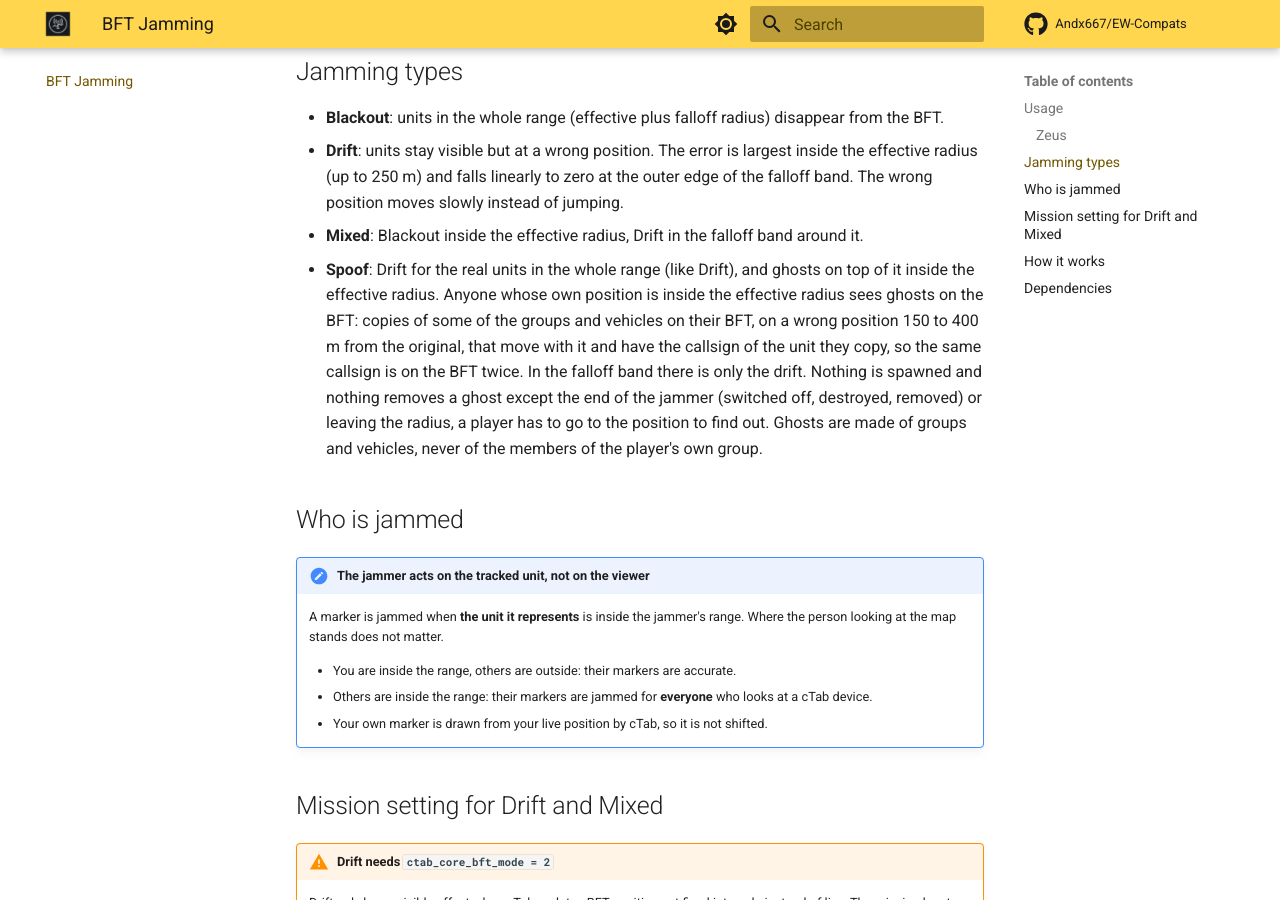
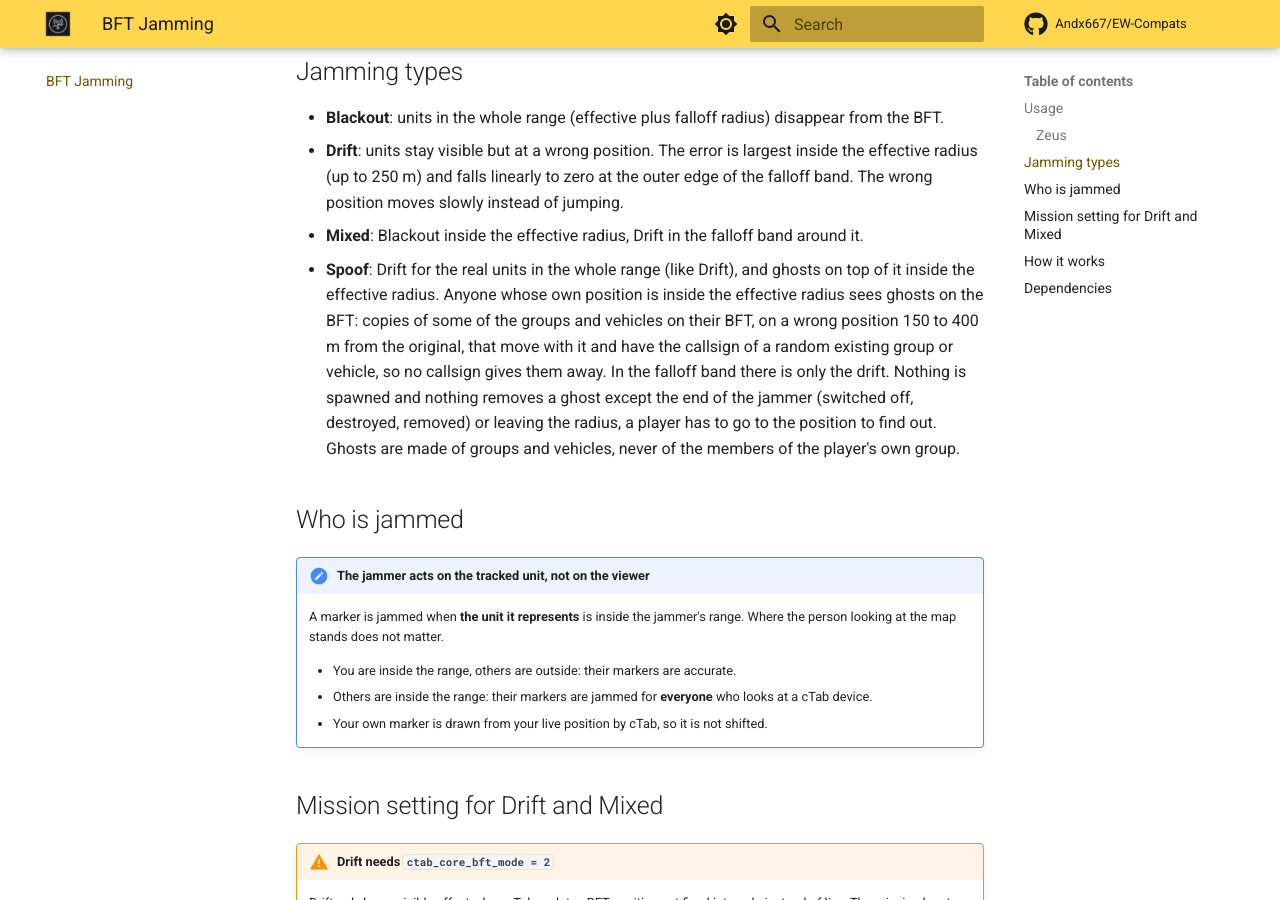
Before and after one commit to Andx667/EW-Compats, an MkDocs documentation site: the page built from docs/bft-jamming.md, in a window 1280 px wide and 900 px high, scrolled down 1129 px. Built offline with MkDocs 1.6.1 and Material for MkDocs 9.7.7, drawn with Linux system fonts in a browser that asks for light colours; plug-ins that fetch from the network failed and are left out; comment, search, counter and statistics services are not loaded.

Commit message:
BFT Jamming - Ghosts take the callsign of any existing unit
- A ghost gets the callsign of a random group or vehicle on the BFT of the viewer, picked from the net IDs of the ghost

Co-Authored-By: Claude Sonnet 5.5 <noreply@anthropic.com>

```diff
--- a/docs/bft-jamming.md
+++ b/docs/bft-jamming.md
@@ -25,7 +25,7 @@ Zeus Enhanced has two modules in the same **Crows Electronic Warfare** category:
 - **Blackout**: units in the whole range (effective plus falloff radius) disappear from the BFT.
 - **Drift**: units stay visible but at a wrong position. The error is largest inside the effective radius (up to 250 m) and falls linearly to zero at the outer edge of the falloff band. The wrong position moves slowly instead of jumping.
 - **Mixed**: Blackout inside the effective radius, Drift in the falloff band around it.
-- **Spoof**: Drift for the real units in the whole range (like Drift), and ghosts on top of it inside the effective radius. Anyone whose own position is inside the effective radius sees ghosts on the BFT: copies of some of the groups and vehicles on their BFT, on a wrong position 150 to 400 m from the original, that move with it and have the callsign of the unit they copy, so the same callsign is on the BFT twice. In the falloff band there is only the drift. Nothing is spawned and nothing removes a ghost except the end of the jammer (switched off, destroyed, removed) or leaving the radius, a player has to go to the position to find out. Ghosts are made of groups and vehicles, never of the members of the player's own group.
+- **Spoof**: Drift for the real units in the whole range (like Drift), and ghosts on top of it inside the effective radius. Anyone whose own position is inside the effective radius sees ghosts on the BFT: copies of some of the groups and vehicles on their BFT, on a wrong position 150 to 400 m from the original, that move with it and have the callsign of a random existing group or vehicle, so no callsign gives them away. In the falloff band there is only the drift. Nothing is spawned and nothing removes a ghost except the end of the jammer (switched off, destroyed, removed) or leaving the radius, a player has to go to the position to find out. Ghosts are made of groups and vehicles, never of the members of the player's own group.
 
 ## Who is jammed
 
```
Also changed, not shown: .hemtt/missions/README.md (+1 -1 lines), CHANGELOG.md (+1 -1 lines), addons/bft_jamming/README.md (+1 -1 lines), 2 other files.
